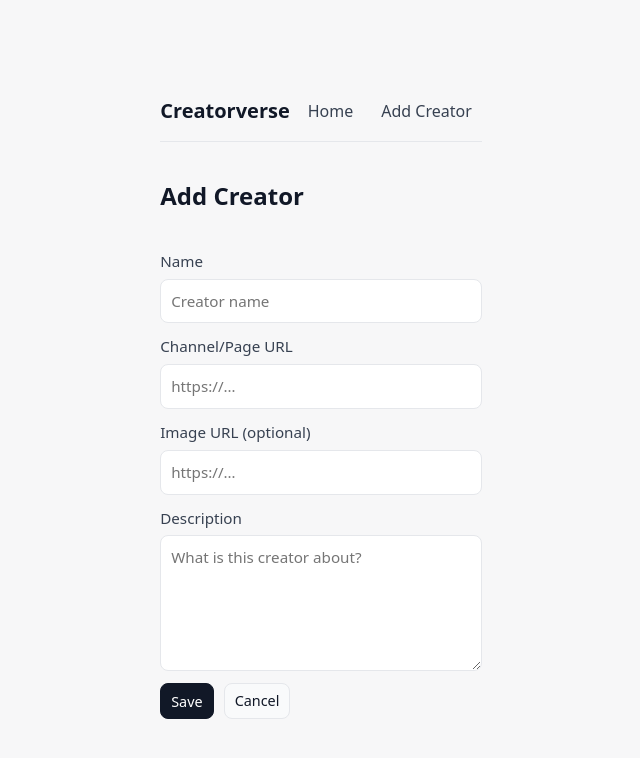
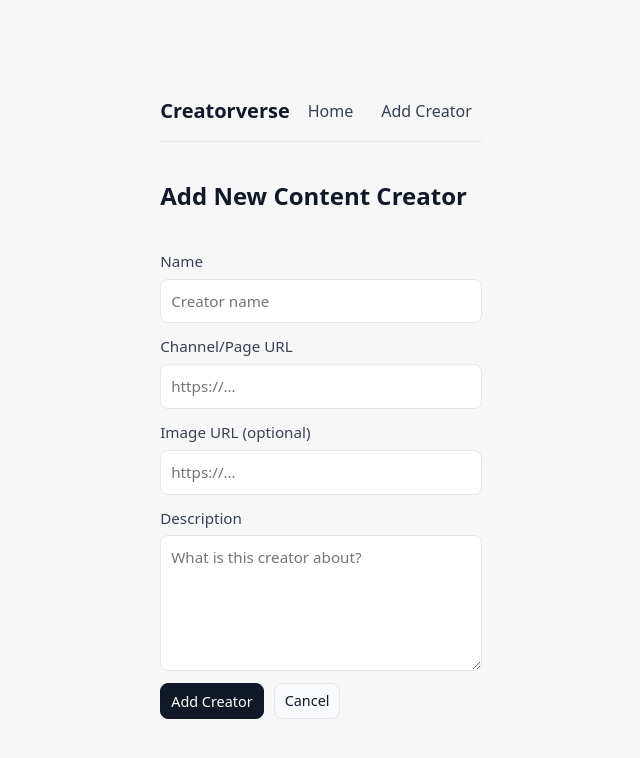
Before and after one commit to jonvrg/web103_prework, a React (Vite) app in the folder creatorverse/: page /creators/new in a window 1280 px wide. Shown: the top 758 px of the page, without its empty margins (319-959 px from the left). Built offline with nearby package versions, Linux system fonts and the light colour scheme; no server answers; the database is empty.

Commit message:
Made app more receptive and reloads newcreators automatically

```diff
--- a/creatorverse/package.json
+++ b/creatorverse/package.json
@@ -11,6 +11,7 @@
   },
   "dependencies": {
     "@supabase/supabase-js": "^2.55.0",
+    "axios": "^1.11.0",
     "react": "^19.1.1",
     "react-dom": "^19.1.1",
     "react-router-dom": "^7.8.1"
--- a/creatorverse/src/App.jsx
+++ b/creatorverse/src/App.jsx
@@ -1,40 +1,43 @@
-import { useEffect, useState } from "react";
+import { useEffect, useState, useCallback } from "react";
 import { Link, useRoutes } from "react-router-dom";
-import { supabase } from "./client";
+import axios from "axios";
 import ShowCreators from "./pages/ShowCreators";
 import ViewCreator from "./pages/ViewCreator";
 import AddCreator from "./pages/AddCreator";
 import EditCreator from "./pages/EditCreator";
 import "./App.css";
 
+const API_URL = `${import.meta.env.VITE_SUPABASE_URL}/rest/v1/creators`;
+const API_KEY = import.meta.env.VITE_SUPABASE_KEY;
+
 const App = () => {
   const [creators, setCreators] = useState([]);
   const [loading, setLoading] = useState(true);
   const [err, setErr] = useState(null);
 
-  useEffect(() => {
-    async function fetchCreators() {
-      try {
-        const { data, error } = await supabase
-          .from("creators")
-          .select("*")
-          .order("created_at", { ascending: false });
-        if (error) throw error;
-        setCreators(data ?? []);
-      } catch (e) {
-        setErr(e.message);
-      } finally {
-        setLoading(false);
-      }
+  const fetchCreators = useCallback(async () => {
+    try {
+      setLoading(true);
+      const res = await axios.get(API_URL, {
+        headers: { apikey: API_KEY, Authorization: `Bearer ${API_KEY}` },
+        params: { select: "*", order: "created_at.desc" },
+      });
+      setCreators(res.data || []);
+      setErr(null);
+    } catch (e) {
+      setErr(e?.response?.data?.message || e.message || String(e));
+    } finally {
+      setLoading(false);
     }
-    fetchCreators();
   }, []);
+
+  useEffect(() => { fetchCreators(); }, [fetchCreators]);
 
   const element = useRoutes([
     { path: "/", element: <ShowCreators creators={creators} loading={loading} err={err} /> },
-    { path: "/creators/new", element: <AddCreator /> },
+    { path: "/creators/new", element: <AddCreator onChanged={fetchCreators} /> },
     { path: "/creators/:id", element: <ViewCreator /> },
-    { path: "/creators/:id/edit", element: <EditCreator /> },
+    { path: "/creators/:id/edit", element: <EditCreator onChanged={fetchCreators} /> },
   ]);
 
   return (
--- a/creatorverse/src/pages/AddCreator.jsx
+++ b/creatorverse/src/pages/AddCreator.jsx
@@ -1,111 +1,71 @@
 import { useState } from "react";
 import { Link, useNavigate } from "react-router-dom";
-import { supabase } from "../client";
+import axios from "axios";
 import "./AddCreator.css";
 
-const AddCreator = () => {
-  const [form, setForm] = useState({
-    name: "",
-    url: "",
-    description: "",
-    imageURL: "",
-  });
-  const [saving, setSaving] = useState(false);
+const API_URL = `${import.meta.env.VITE_SUPABASE_URL}/rest/v1/creators`;
+const API_KEY = import.meta.env.VITE_SUPABASE_KEY;
+
+const AddCreator = ({ onChanged }) => {
+  const navigate = useNavigate();
+  const [name, setName] = useState("");
+  const [url, setUrl] = useState("");
+  const [description, setDescription] = useState("");
+  const [imageURL, setImageURL] = useState("");
+  const [loading, setLoading] = useState(false);
   const [err, setErr] = useState(null);
 
-  const navigate = useNavigate();
-
-  const onChange = (e) => {
-    const { name, value } = e.target;
-    setForm((f) => ({ ...f, [name]: value }));
-  };
-
-  const onSubmit = async (e) => {
+  const handleSubmit = async (e) => {
     e.preventDefault();
     setErr(null);
-    if (!form.name.trim()) {
-      setErr("Name is required.");
+    if (!name.trim() || !url.trim() || !description.trim()) {
+      setErr("Please fill in name, URL, and description.");
       return;
     }
-
-    setSaving(true);
-
-    // imageURL is optional
-    const payload = { ...form };
-    if (!payload.imageURL) {
-      delete payload.imageURL;
+    setLoading(true);
+    try {
+      const res = await axios.post(
+        API_URL,
+        { name, url, description, imageURL: imageURL || null },
+        {
+          headers: {
+            apikey: API_KEY,
+            Authorization: `Bearer ${API_KEY}`,
+            "Content-Type": "application/json",
+            Prefer: "return=representation",
+          },
+        }
+      );
+      // refresh list then go home (or to details if you prefer)
+      if (onChanged) await onChanged();
+      navigate("/");
+    } catch (e) {
+      setErr(e?.response?.data?.message || e.message || String(e));
+    } finally {
+      setLoading(false);
     }
-
-    const { data, error } = await supabase
-      .from("creators")
-      .insert([payload])
-      .select()
-      .single();
-
-    if (error) {
-      setErr(error.message);
-      setSaving(false);
-      return;
-    }
-
-    navigate(`/creators/${data.id}`);
   };
 
   return (
     <div className="page">
-      <h2>Add Creator</h2>
-
+      <h2>Add New Content Creator</h2>
       {err && <p className="error">Error: {err}</p>}
-
-      <form className="form" onSubmit={onSubmit}>
-        <label>
-          Name
-          <input
-            name="name"
-            value={form.name}
-            onChange={onChange}
-            placeholder="Creator name"
-          />
+      <form className="form" onSubmit={handleSubmit}>
+        <label> Name
+          <input type="text" value={name} onChange={(e)=>setName(e.target.value)} placeholder="Creator name" required />
         </label>
-
-        <label>
-          Channel/Page URL
-          <input
-            name="url"
-            value={form.url}
-            onChange={onChange}
-            placeholder="https://…"
-          />
+        <label> Channel/Page URL
+          <input type="url" value={url} onChange={(e)=>setUrl(e.target.value)} placeholder="https://…" required />
         </label>
-
-        <label>
-          Image URL (optional)
-          <input
-            name="imageURL"
-            value={form.imageURL}
-            onChange={onChange}
-            placeholder="https://…"
-          />
+        <label> Image URL (optional)
+          <input type="url" value={imageURL} onChange={(e)=>setImageURL(e.target.value)} placeholder="https://…" />
         </label>
-
-        <label>
-          Description
-          <textarea
-            name="description"
-            value={form.description}
-            onChange={onChange}
-            rows={5}
-            placeholder="What is this creator about?"
-          />
+        <label> Description
+          <textarea rows={5} value={description} onChange={(e)=>setDescription(e.target.value)} placeholder="What is this creator about?" required />
         </label>
-
         <div className="actions">
-          <button className="btn primary" type="submit" disabled={saving}>
-            {saving ? "Saving…" : "Save"}
-          </button>
-          <Link className="btn" to="/">
-            Cancel
-          </Link>
+          <button className="btn primary" type="submit" disabled={loading}>{loading ? "Adding…" : "Add Creator"}</button>
+          <Link className="btn" to="/">Cancel</Link>
         </div>
       </form>
     </div>
--- a/creatorverse/src/pages/EditCreator.jsx
+++ b/creatorverse/src/pages/EditCreator.jsx
@@ -1,94 +1,130 @@
 import { useEffect, useState } from "react";
 import { Link, useNavigate, useParams } from "react-router-dom";
-import { supabase } from "../client";
+import axios from "axios";
 import "./EditCreator.css";
 
-const EditCreator = () => {
+const API_URL = `${import.meta.env.VITE_SUPABASE_URL}/rest/v1/creators`;
+const API_KEY = import.meta.env.VITE_SUPABASE_KEY;
+
+const EditCreator = ({ onChanged }) => {
   const { id } = useParams();
   const navigate = useNavigate();
 
-  const [form, setForm] = useState({
-    name: "",
-    url: "",
-    description: "",
-    imageURL: "",
-  });
+  const [name, setName] = useState("");
+  const [url, setUrl] = useState("");
+  const [description, setDescription] = useState("");
+  const [imageURL, setImageURL] = useState("");
 
   const [loading, setLoading] = useState(true);
   const [saving, setSaving] = useState(false);
   const [err, setErr] = useState(null);
 
+  // Load existing creator
   useEffect(() => {
+    let mounted = true;
+
     (async () => {
-      const numericId = Number(id);
-      if (Number.isNaN(numericId)) {
-        setErr("Invalid creator id");
-        setLoading(false);
-        return;
+      try {
+        const numericId = Number(id);
+        if (Number.isNaN(numericId)) throw new Error("Invalid creator id");
+
+        const res = await axios.get(API_URL, {
+          headers: {
+            apikey: API_KEY,
+            Authorization: `Bearer ${API_KEY}`,
+          },
+          params: {
+            select: "*",
+            id: `eq.${numericId}`,
+            limit: 1,
+          },
+        });
+
+        if (!mounted) return;
+
+        const row = Array.isArray(res.data) ? res.data[0] : null;
+        if (!row) throw new Error("Creator not found");
+
+        setName(row.name || "");
+        setUrl(row.url || "");
+        setDescription(row.description || "");
+        setImageURL(row.imageURL || "");
+        setErr(null);
+      } catch (e) {
+        setErr(e?.response?.data?.message || e.message || String(e));
+      } finally {
+        if (mounted) setLoading(false);
       }
-      const { data, error } = await supabase
-        .from("creators")
-        .select("*")
-        .eq("id", numericId)
-        .single();
+    })();
 
-      if (error) setErr(error.message);
-      else if (data) {
-        setForm({
-          name: data.name || "",
-          url: data.url || "",
-          description: data.description || "",
-          imageURL: data.imageURL || "",
-        });
-      }
-      setLoading(false);
-    })();
+    return () => {
+      mounted = false;
+    };
   }, [id]);
 
-  const onChange = (e) => {
-    const { name, value } = e.target;
-    setForm((f) => ({ ...f, [name]: value }));
-  };
-
-  const onSubmit = async (e) => {
+  // Update
+  const handleSubmit = async (e) => {
     e.preventDefault();
     setErr(null);
-    if (!form.name.trim()) {
+
+    if (!name.trim()) {
       setErr("Name is required.");
       return;
     }
+
     setSaving(true);
+    try {
+      await axios.patch(
+        API_URL,
+        {
+          name,
+          url,
+          description,
+          imageURL: imageURL || null,
+        },
+        {
+          headers: {
+            apikey: API_KEY,
+            Authorization: `Bearer ${API_KEY}`,
+            "Content-Type": "application/json",
+            Prefer: "return=representation",
+          },
+          params: {
+            id: `eq.${Number(id)}`,
+          },
+        }
+      );
 
-    const payload = { ...form };
-    if (!payload.imageURL) delete payload.imageURL;
-
-    const { error } = await supabase
-      .from("creators")
-      .update(payload)
-      .eq("id", Number(id));
-
-    if (error) {
-      setErr(error.message);
+      if (onChanged) await onChanged(); // refresh home list if App passed this
+      navigate(`/creators/${id}`);
+    } catch (e) {
+      setErr(e?.response?.data?.message || e.message || String(e));
+    } finally {
       setSaving(false);
-      return;
     }
-    navigate(`/creators/${id}`);
   };
 
-  const onDelete = async () => {
+  // Delete
+  const handleDelete = async () => {
     if (!confirm("Delete this creator?")) return;
     setSaving(true);
-    const { error } = await supabase
-      .from("creators")
-      .delete()
-      .eq("id", Number(id));
-
-    if (error) {
-      setErr(error.message);
+    setErr(null);
+    try {
+      await axios.delete(API_URL, {
+        headers: {
+          apikey: API_KEY,
+          Authorization: `Bearer ${API_KEY}`,
+        },
+        params: {
+          id: `eq.${Number(id)}`,
+        },
+      });
+      if (onChanged) await onChanged();
+      navigate("/");
+    } catch (e) {
+      setErr(e?.response?.data?.message || e.message || String(e));
       setSaving(false);
-      return;
     }
-    navigate("/");
   };
 
   if (loading) {
@@ -102,47 +138,48 @@
   return (
     <div className="page">
       <h2>Edit Creator</h2>
+
       {err && <p className="error">Error: {err}</p>}
 
-      <form className="form" onSubmit={onSubmit}>
+      <form className="form" onSubmit={handleSubmit}>
         <label>
           Name
           <input
-            name="name"
-            value={form.name}
-            onChange={onChange}
+            type="text"
             placeholder="Creator name"
+            value={name}
+            onChange={(e) => setName(e.target.value)}
+            required
           />
         </label>
 
         <label>
           Channel/Page URL
           <input
-            name="url"
-            value={form.url}
-            onChange={onChange}
+            type="url"
             placeholder="https://…"
+            value={url}
+            onChange={(e) => setUrl(e.target.value)}
           />
         </label>
 
         <label>
           Image URL (optional)
           <input
-            name="imageURL"
-            value={form.imageURL}
-            onChange={onChange}
+            type="url"
             placeholder="https://…"
+            value={imageURL}
+            onChange={(e) => setImageURL(e.target.value)}
           />
         </label>
 
         <label>
           Description
           <textarea
-            name="description"
-            value={form.description}
-            onChange={onChange}
             rows={5}
             placeholder="What is this creator about?"
+            value={description}
+            onChange={(e) => setDescription(e.target.value)}
           />
         </label>
 
@@ -153,7 +190,7 @@
           <button
             type="button"
             className="btn danger"
-            onClick={onDelete}
+            onClick={handleDelete}
             disabled={saving}
           >
             {saving ? "Deleting…" : "Delete"}
--- a/creatorverse/src/pages/ViewCreator.jsx
+++ b/creatorverse/src/pages/ViewCreator.jsx
@@ -1,7 +1,10 @@
 import { useEffect, useState } from "react";
 import { Link, useParams } from "react-router-dom";
-import { supabase } from "../client";
+import axios from "axios";
 import "./ViewCreator.css";
+
+const API_URL = `${import.meta.env.VITE_SUPABASE_URL}/rest/v1/creators`;
+const API_KEY = import.meta.env.VITE_SUPABASE_KEY;
 
 const ViewCreator = () => {
   const { id } = useParams();
@@ -21,16 +24,26 @@
       }
 
       try {
-        const { data, error } = await supabase
-          .from("creators")
-          .select("*")
-          .eq("id", numericId)
-          .single();
+        const res = await axios.get(API_URL, {
+          headers: {
+            apikey: API_KEY,
+            Authorization: `Bearer ${API_KEY}`,
+          },
+          params: {
+            select: "*",
+            id: `eq.${numericId}`,
+            limit: 1,
+          },
+        });
 
-        if (error) setErr(error.message);
-        else if (mounted) setCreator(data);
+        const row = Array.isArray(res.data) ? res.data[0] : null;
+        if (!mounted) return;
+
+        if (!row) setErr("Creator not found");
+        else setCreator(row);
       } catch (e) {
-        setErr(String(e));
+        if (!mounted) return;
+        setErr(e?.response?.data?.message || e.message || String(e));
       } finally {
         if (mounted) setLoading(false);
       }
```
Also changed, not shown: 1 other file (tests, documents, lock files or other folders).
